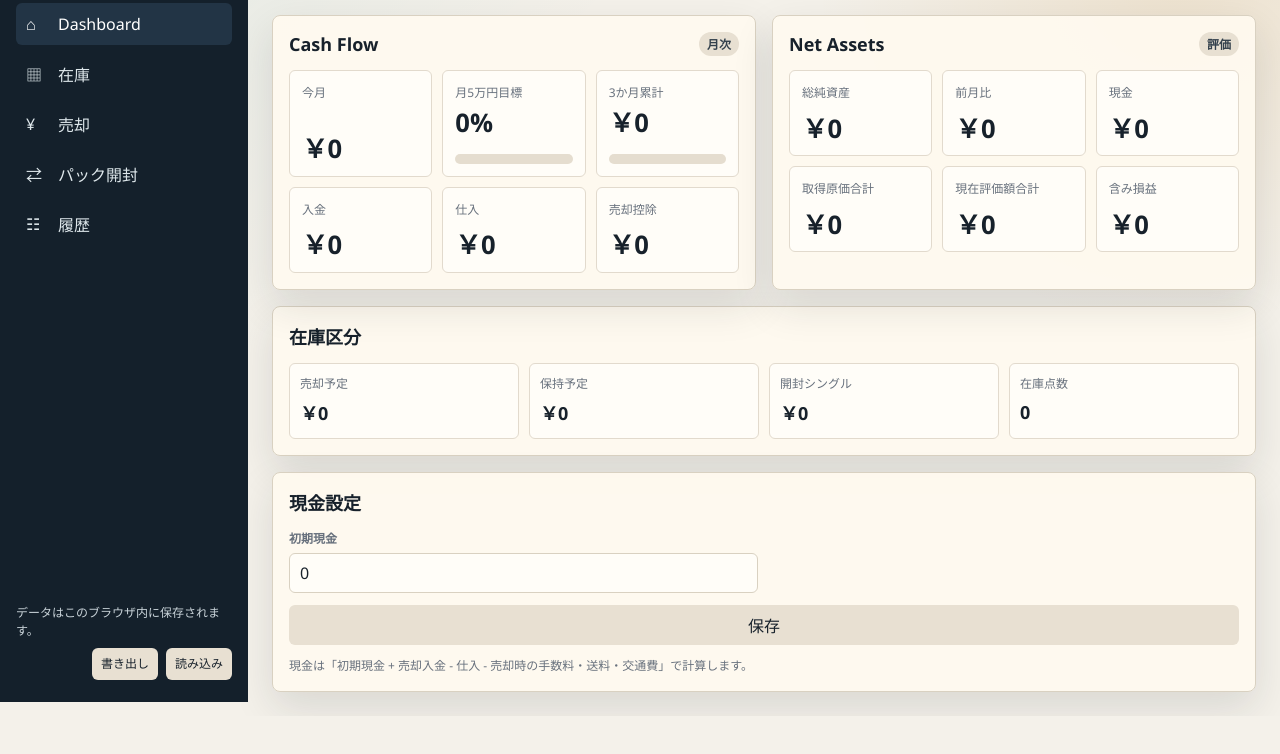
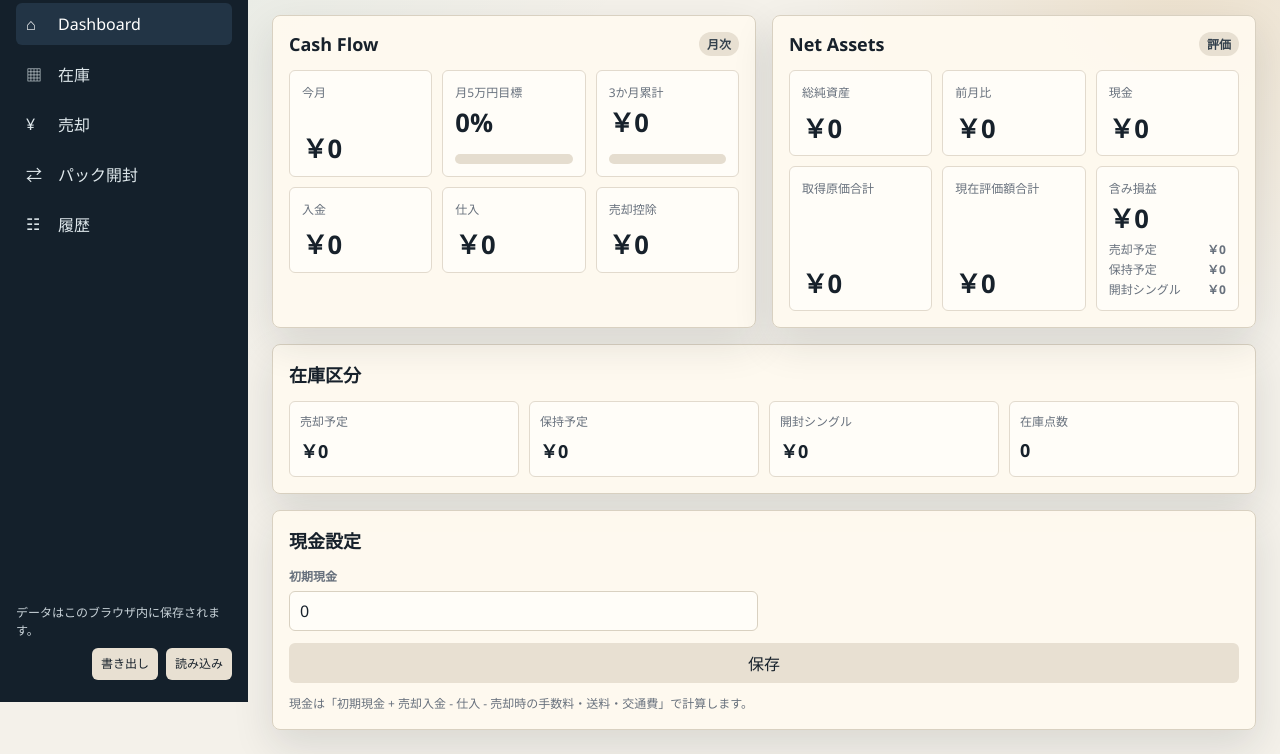
Before and after one commit to kaisei512/tcgm, a plain HTML site: page index.html in a window 1280 px wide. Shown: the part 98-852 px from the top of the page. Before the commit the page ends 814 px from the top, so only its background shows below. Drawn offline with Linux system fonts and the light colour scheme.

Commit message:
Improve dashboard asset details

```diff
--- a/index.html
+++ b/index.html
@@ -249,6 +249,20 @@
       font-size: clamp(18px, 2vw, 26px);
       line-height: 1.1;
       overflow-wrap: anywhere;
+    }
+
+    .metric-detail {
+      display: grid;
+      gap: 4px;
+      font-size: 12px;
+      color: var(--muted);
+      line-height: 1.35;
+    }
+
+    .metric-detail div {
+      display: flex;
+      justify-content: space-between;
+      gap: 8px;
     }
 
     .positive { color: var(--green); }
@@ -522,7 +536,7 @@
           <h1 id="pageTitle">Dashboard</h1>
           <p class="subtitle" id="pageSubtitle">現金の増減と保有資産を分けて確認します。</p>
         </div>
-        <div class="toolbar">
+        <div class="toolbar" id="dashboardControls">
           <input class="month-input" id="targetMonth" type="month" aria-label="対象月">
         </div>
       </div>
@@ -555,7 +569,15 @@
               <div class="metric"><span>現金</span><strong id="mCash">¥0</strong></div>
               <div class="metric"><span>取得原価合計</span><strong id="mTotalCost">¥0</strong></div>
               <div class="metric"><span>現在評価額合計</span><strong id="mMarketValue">¥0</strong></div>
-              <div class="metric"><span>含み損益</span><strong id="mUnrealized">¥0</strong></div>
+              <div class="metric">
+                <span>含み損益</span>
+                <strong id="mUnrealized">¥0</strong>
+                <div class="metric-detail">
+                  <div><span>売却予定</span><b id="uSell">¥0</b></div>
+                  <div><span>保持予定</span><b id="uHold">¥0</b></div>
+                  <div><span>開封シングル</span><b id="uOpenedSingle">¥0</b></div>
+                </div>
+              </div>
             </div>
           </article>
         </div>
@@ -917,10 +939,16 @@
       const active = activeInventory();
       const cash = state.settings.initialCash + state.transactions.reduce((acc, tx) => acc + cashDelta(tx), 0);
       const invByPurpose = (purpose) => active.filter((item) => item.purpose === purpose).reduce((acc, item) => acc + item.currentValue, 0);
+      const unrealizedByPurpose = (purposes) => active
+        .filter((item) => purposes.includes(item.purpose))
+        .reduce((acc, item) => acc + item.currentValue - item.acquisitionCost, 0);
       const totalCost = active.reduce((acc, item) => acc + item.acquisitionCost, 0);
       const marketValue = active.reduce((acc, item) => acc + item.currentValue, 0);
       const netAssets = cash + marketValue;
       const mom = netAssets - netAssetsAt(addMonths(month, -1));
+      const uSell = unrealizedByPurpose(["sell", "rotating"]);
+      const uHold = unrealizedByPurpose(["hold", "investment"]);
+      const uOpenedSingle = unrealizedByPurpose(["opened_single"]);
 
       setMoney("mCashFlow", flow.net);
       el("mMonthlyGoal").textContent = pct((flow.net / 50000) * 100);
@@ -937,6 +965,9 @@
       el("mTotalCost").textContent = yen(totalCost);
       el("mMarketValue").textContent = yen(marketValue);
       setMoney("mUnrealized", marketValue - totalCost);
+      setMoney("uSell", uSell);
+      setMoney("uHold", uHold);
+      setMoney("uOpenedSingle", uOpenedSingle);
       el("assetRotating").textContent = yen(invByPurpose("sell") + invByPurpose("rotating"));
       el("assetInvestment").textContent = yen(invByPurpose("hold") + invByPurpose("investment"));
       el("assetOpenedSingle").textContent = yen(invByPurpose("opened_single"));
@@ -1062,6 +1093,7 @@
           };
           el("pageTitle").textContent = titles[button.dataset.section][0];
           el("pageSubtitle").textContent = titles[button.dataset.section][1];
+          el("dashboardControls").hidden = button.dataset.section !== "dashboard";
         });
       });
 
```
